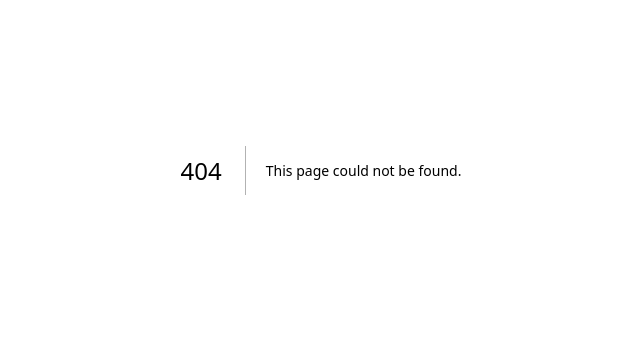
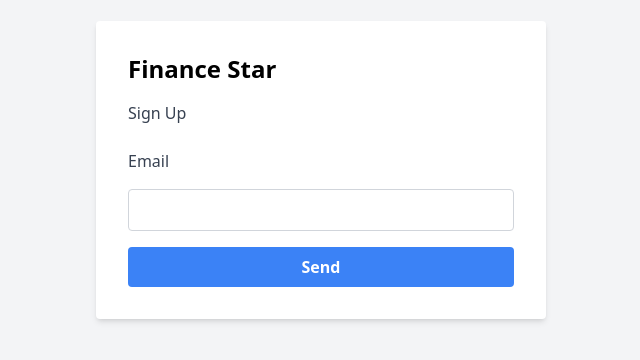
Before and after one commit to aysllanferreira/financeStars, a Next.js app in the folder client/: page /auth/confirmation in a window 1280 px wide. Before the commit this address had no page. Shown: the part 230-590 px from the top of the page, without its empty margins (319-959 px from the left). Built offline with nearby package versions, Linux system fonts and the light colour scheme.

Commit message:
:sparkles: feat: Code Confirmation page style

```diff
--- /dev/null
+++ b/client/src/pages/auth/confirmation.tsx
@@ -0,0 +1,32 @@
+import { useRouter } from 'next/router';
+
+export default function Confirmation() {
+  const router = useRouter();
+  return (
+    <main className="bg-gray-100 min-h-screen flex items-center justify-center">
+      <div className="bg-white p-8 rounded shadow-md w-[450px]">
+        <h1 className="text-2xl font-bold mb-4">Finance Star</h1>
+        <p className="text-gray-700 mb-6">Sign Up</p>
+
+        <form className="grid gap-4">
+          <label htmlFor="email" className="text-gray-700">
+            Email
+          </label>
+          <input
+            type="email"
+            id="email"
+            name="email"
+            className="border border-gray-300 rounded px-3 py-2 focus:outline-none focus:ring-2 focus:ring-blue-500"
+          />
+
+          <button
+            type="submit"
+            className="bg-blue-500 text-white rounded px-4 py-2 font-semibold hover:bg-blue-600 focus:outline-none focus:bg-blue-600"
+          >
+            Send
+          </button>
+        </form>
+      </div>
+    </main>
+  );
+}
```
